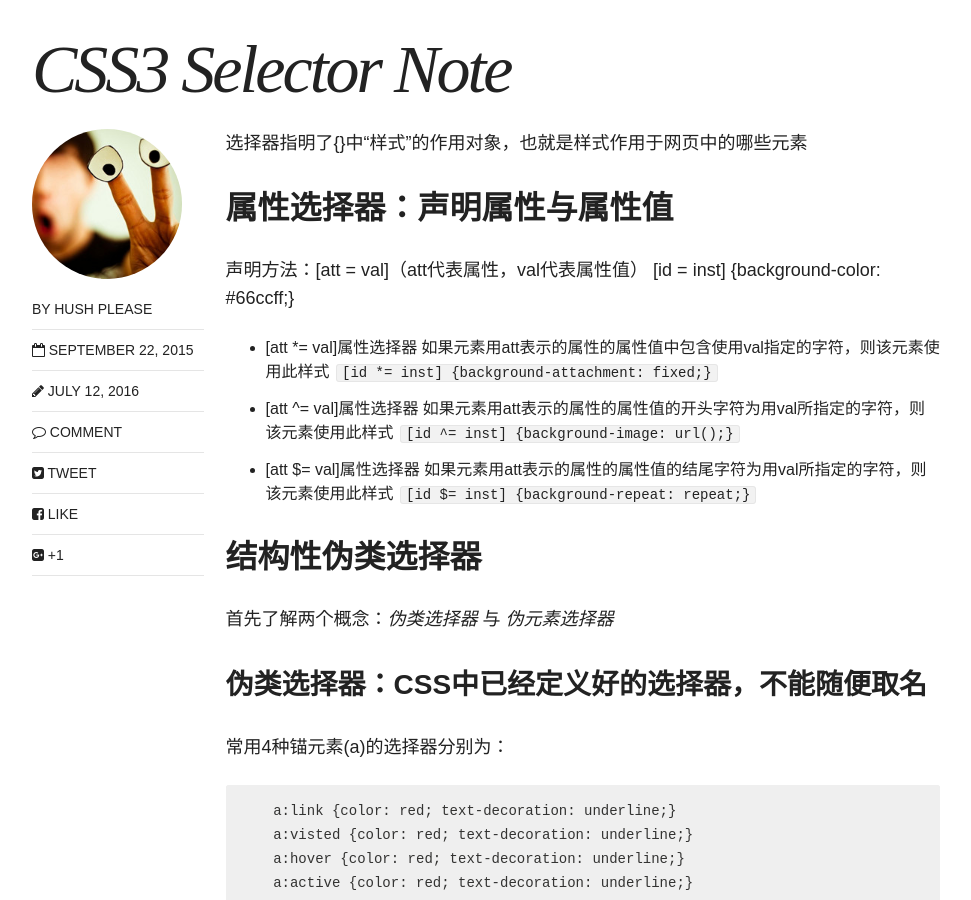
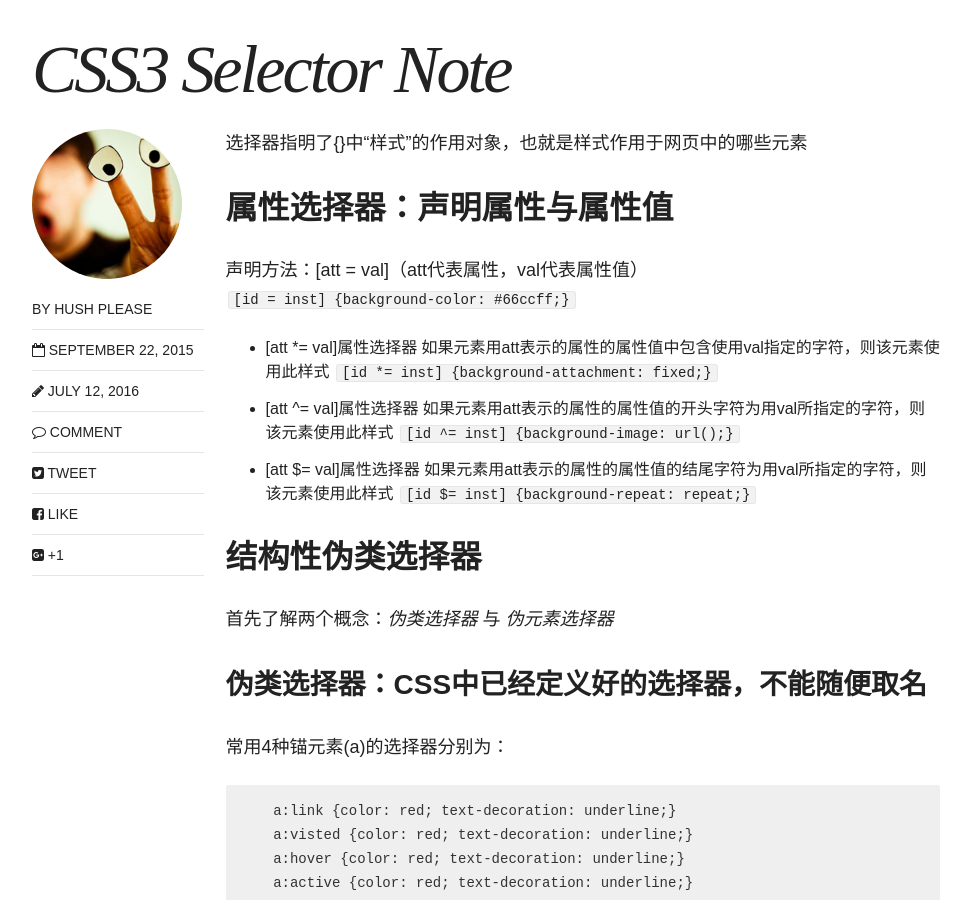
Before and after one commit to hushPlease/hushPlease.github.io, a Jekyll site: the page built from _posts/articles/2015-09-22-selector-note.md, in a window 1280 px wide and 900 px high, scrolled down 801 px. Shown: the whole window, without its empty margins (154-1125 px from the left). Built offline with Jekyll 4.4.1, drawn with Linux system fonts in a browser that asks for light colours; nearby versions of some CDN libraries; comment, search, counter and statistics services are not loaded.

Commit message:
CSS Selector study note.

```diff
--- a/_posts/articles/2015-09-22-selector-note.md
+++ b/_posts/articles/2015-09-22-selector-note.md
@@ -19,7 +19,7 @@ image:
 
 ## 属性选择器：声明属性与属性值
 声明方法：[att = val]（att代表属性，val代表属性值）
-[id = inst] {background-color: #66ccff;}
+`[id = inst] {background-color: #66ccff;}`
 
 * [att *= val]属性选择器
 如果元素用att表示的属性的属性值中包含使用val指定的字符，则该元素使用此样式
```
